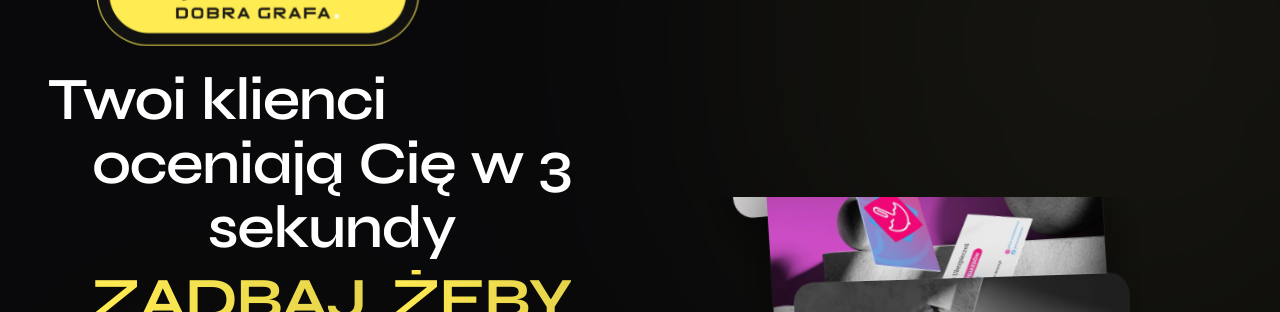
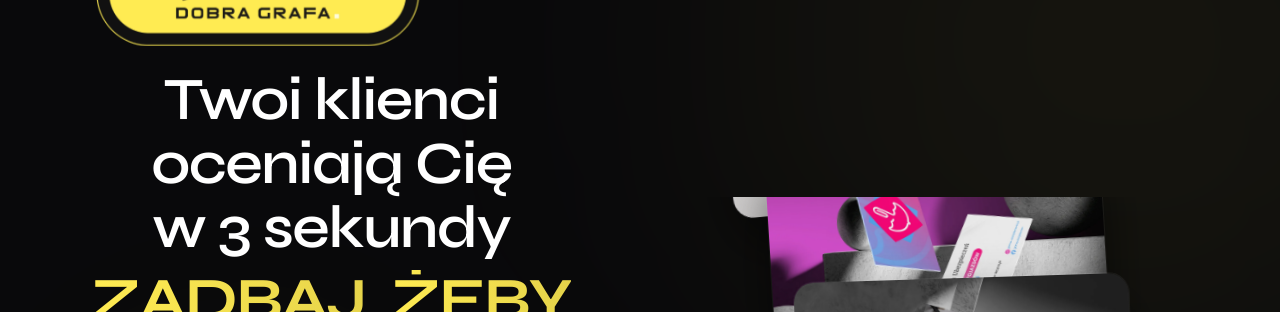
Before and after one commit to pergamindruk/wuyo, a Next.js app: page / in a window 1280 px wide. Shown: the part 138-450 px from the top of the page. Built offline with nearby package versions, Linux system fonts and the light colour scheme; no server answers; the database is empty; a web font is replaced by a local one.

Commit message:
feat: hero text – center layout, split oceniaja Ce / w 3 sekundy onto separate lines

```diff
--- a/src/components/HeroText.tsx
+++ b/src/components/HeroText.tsx
@@ -3,33 +3,29 @@
 import { motion, useReducedMotion } from "framer-motion";
 
 const words = [
-    { text: "Twoi", line: 1, style: "white" },
-    { text: "klienci", line: 1, style: "white" },
-    { text: "oceniają", line: 2, style: "white" },
-    { text: "Cię", line: 2, style: "white" },
-    { text: "w", line: 2, style: "white" },
-    { text: "3", line: 2, style: "white" },
-    { text: "sekundy", line: 2, style: "white" },
-    { text: "Zadbaj,", line: 3, style: "gold" },
-    { text: "żeby", line: 3, style: "gold" },
-    { text: "to", line: 3, style: "gold" },
-    { text: "co", line: 3, style: "gold" },
-    { text: "zobaczą,", line: 3, style: "gold" },
-    { text: "sprzedawało", line: 4, style: "gold" },
-    { text: "za", line: 4, style: "gold" },
-    { text: "Ciebie", line: 4, style: "gold" },
+    { text: "Twoi klienci", line: 1, style: "white" },
+    { text: "oceniają Cię", line: 2, style: "white" },
+    { text: "w 3 sekundy", line: 3, style: "white" },
+    { text: "Zadbaj,", line: 4, style: "gold" },
+    { text: "żeby", line: 4, style: "gold" },
+    { text: "to", line: 4, style: "gold" },
+    { text: "co", line: 4, style: "gold" },
+    { text: "zobaczą,", line: 4, style: "gold" },
+    { text: "sprzedawało", line: 5, style: "gold" },
+    { text: "za", line: 5, style: "gold" },
+    { text: "Ciebie", line: 5, style: "gold" },
 ];
 
 const goldClass = "bg-gradient-to-r from-[#FFEB52] to-[#e5d34a] bg-clip-text text-transparent uppercase font-bold";
 
 export function HeroText() {
     const shouldReduceMotion = useReducedMotion();
-    const lines = [1, 2, 3, 4];
+    const lines = [1, 2, 3, 4, 5];
 
     return (
-        <h1 className="text-3xl md:text-5xl lg:text-6xl font-medium leading-tight mb-8 text-white tracking-tight flex flex-col items-center lg:items-start">
+        <h1 className="text-3xl md:text-5xl lg:text-6xl font-medium leading-tight mb-8 text-white tracking-tight flex flex-col items-center">
             {lines.map((lineNum) => (
-                <div key={lineNum} className={`flex flex-wrap justify-center${lineNum >= 3 ? " mt-2" : ""}`}>
+                <div key={lineNum} className={`flex flex-wrap justify-center${lineNum >= 4 ? " mt-2" : ""}`}>
                     {words
                         .filter((w) => w.line === lineNum)
                         .map((w, i) => {
```
